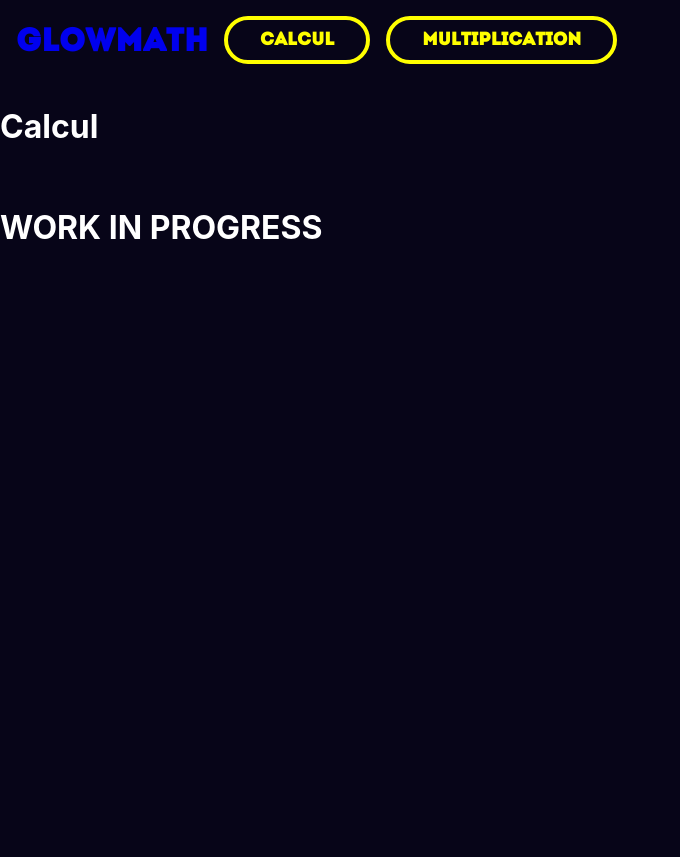
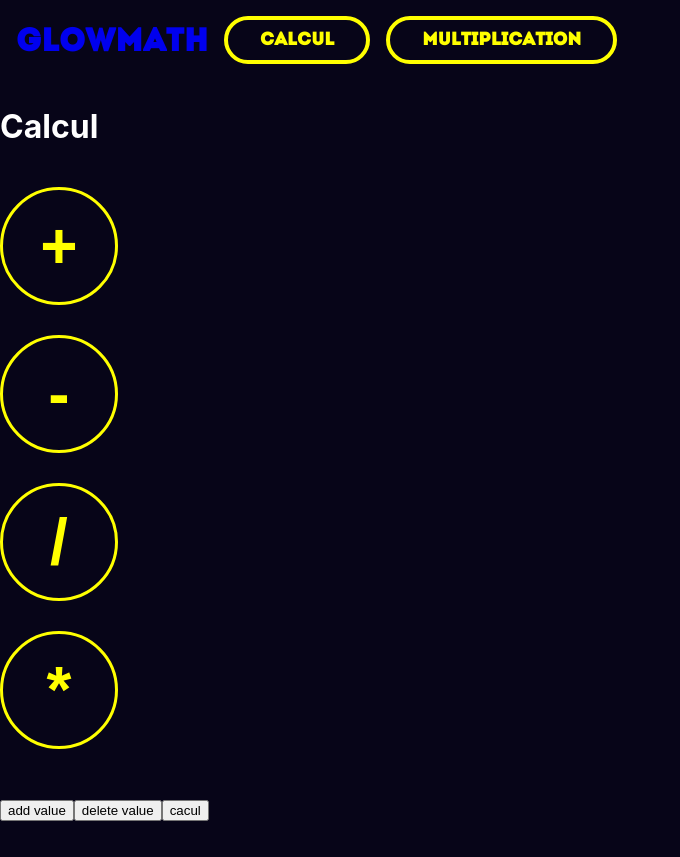
Before and after one commit to enztexier/GM, a React (Create React App) app: page /calcul in a window 1280 px wide. Shown: the whole page, without its empty margins (0-680 px from the left). Before the commit the page ends 800 px from the top, so only its background shows below. Built offline with nearby package versions, Linux system fonts and the light colour scheme.

Commit message:
calcul obj

```diff
--- a/src/App.jsx
+++ b/src/App.jsx
@@ -4,6 +4,7 @@ import Home from './pages/home/Home';
 import Copyright from './pages/copyright/Copyright';
 import Calcul from './pages/calcul/Calcul';
 import Multiplication from './pages/multiplication/Multiplication';
+import Lost from './pages/Lost/Lost';
 
 
 function App() {
@@ -14,6 +15,7 @@ function App() {
         <Route path="/copyright" element={<Copyright />} />
         <Route path="/calcul" element={<Calcul />} />
         <Route path="/multiplication" element={<Multiplication />} />
+        <Route path="*" element={<Lost />} />
       </Routes>
     </div>
   );
--- /dev/null
+++ b/src/pages/Lost/Lost.jsx
@@ -0,0 +1,13 @@
+import React from 'react';
+import './lost.css';
+
+const Lost = () => {
+    return (
+        <div>
+            <h1>LOST</h1>
+
+        </div>
+    );
+};
+
+export default Lost;
--- a/src/pages/calcul/Calcul.jsx
+++ b/src/pages/calcul/Calcul.jsx
@@ -108,9 +108,17 @@ const Calcul = () => {
 
 
     const addValue = () => {
-        setArrayValue(cur => [...cur, Value()])
-        console.log(arrayValue)
-        console.log(arrayValue.length)
+
+        let id = Date.now()
+        let nbr = 1
+
+        const valueObj = {
+            id: id,
+            nbr: nbr
+        }
+
+        setArrayValue(cur => [...cur, valueObj])
+        //console.log(arrayValue)
     }
 
     const deleteValue = () => {
@@ -119,15 +127,16 @@ const Calcul = () => {
     }
 
     const addDigit = (id) => {
-        setArrayValue(arrayValue[id].nbr + 1)
-        //console.log("addDigit" + arrayValue[id].nbr)
-        //arrayValue[id].nbr = 1;
+        arrayValue[id].nbr++
+        console.log("addDigit " + id)
+        console.log(arrayValue[id].nbr)
     }
 
-    const deleteDigit = () => {
-        console.log("deleteDigit")
+    const deleteDigit = (id) => {
+        arrayValue[id].nbr--
+        console.log("deleteDigit " + id)
+        console.log(arrayValue[id].nbr)
     }
-
 
 
     let randomNumber = (max) => {
@@ -161,16 +170,16 @@ const Calcul = () => {
     useEffect(() => {
 
         if (arrayValue.length > 0) {
+            //console.log("ici " + arrayValue)
             const lte = Object.keys(arrayValue)
             const lv = lte.map((id, i) =>
-                <Btnvalue key={i} nbr={arrayValue[id].nbr} addDigit={() => addDigit(id)} deleteDigit={deleteDigit}></Btnvalue>
+                <Btnvalue key={i} nbr={arrayValue[id].nbr} addDigit={() => addDigit(id)} deleteDigit={() => deleteDigit(id)}></Btnvalue>
             )
             setListeValue(lv)
         }
         else {
             console.log("arrayValue void")
         }
-
 
     }, [arrayValue])
 
@@ -182,7 +191,42 @@ const Calcul = () => {
             <Navbar></Navbar>
             <h1>Calcul</h1>
             <br></br>
-            <h1>WORK IN PROGRESS</h1>
+            <Checkbox
+                label="+"
+                value={checkedPositive}
+                onChange={handleChangeOne}
+            />
+
+            <Checkbox
+                label="-"
+                value={checkedNegative}
+                onChange={handleChangeTwo}
+            />
+
+            <Checkbox
+                label="/"
+                value={checkedDivision}
+                onChange={handleChangeThree}
+            />
+
+            <Checkbox
+                label="*"
+                value={checkedMultiplication}
+                onChange={handleChangeFour}
+            />
+
+            <br></br>
+
+
+            <button onClick={addValue}>add value</button>
+            <button onClick={deleteValue}>delete value</button>
+
+            {listeValue}
+
+            <button onClick={calculFinal}>cacul</button>
+            <p>{final}</p>
+
+            <br></br>
 
 
         </div>
--- a/src/pages/calcul/components/btnvalue/Btnvalue.jsx
+++ b/src/pages/calcul/components/btnvalue/Btnvalue.jsx
@@ -1,7 +1,7 @@
 import React from 'react';
 
 const Btnvalue = ({nbr, addDigit, deleteDigit}) => {
-    console.log("BTN" + nbr)
+    //console.log("BTN" + nbr)
     return (
         <div>
 
--- a/src/pages/calcul/components/value/Value.jsx
+++ b/src/pages/calcul/components/value/Value.jsx
@@ -3,7 +3,7 @@ import React from 'react';
 const Value = (id, nbr) => {
     return {
         id: id,
-        nbr: 0,
+        nbr: nbr,
     }
 };
 
```
Also changed, not shown: src/pages/Lost/lost.css (added).
